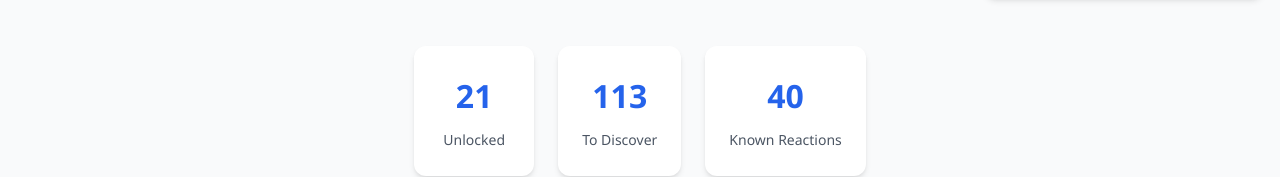
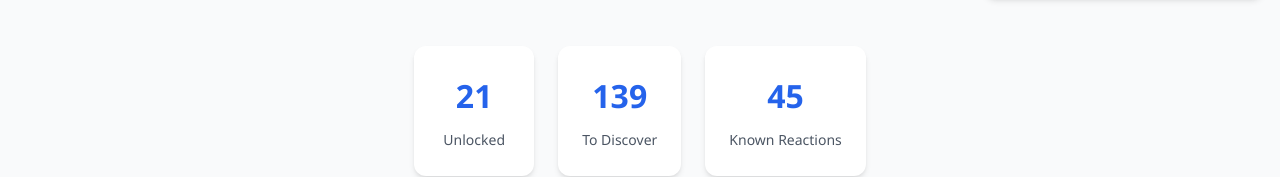
Before and after one commit to Lokesh-1511/Chemix, a React (Vite) app: page /learn in a window 1280 px wide. Shown: the part 1022-1199 px from the top of the page. Built offline with nearby package versions, Linux system fonts and the light colour scheme.

Commit message:
data population

```diff
--- a/src/data/chemistryData.js
+++ b/src/data/chemistryData.js
@@ -61,6 +61,21 @@ export const initialElements = [
   { id: 'Te', symbol: 'Te', name: 'Tellurium', type: 'element', group: 'metalloid', unlocked: false },
   { id: 'U', symbol: 'U', name: 'Uranium', type: 'element', group: 'actinide', unlocked: false },
   { id: 'Li+', symbol: 'Li⁺', name: 'Lithium Ion', type: 'ion', group: 'ion', unlocked: false }
+  // Additional transition/lanthanide elements and nickel
+  ,{ id: 'Ni', symbol: 'Ni', name: 'Nickel', type: 'element', group: 'transition-metal', unlocked: false }
+  ,{ id: 'La', symbol: 'La', name: 'Lanthanum', type: 'element', group: 'lanthanide', unlocked: false }
+  ,{ id: 'Ce', symbol: 'Ce', name: 'Cerium', type: 'element', group: 'lanthanide', unlocked: false }
+  ,{ id: 'Nd', symbol: 'Nd', name: 'Neodymium', type: 'element', group: 'lanthanide', unlocked: false }
+  ,{ id: 'Sm', symbol: 'Sm', name: 'Samarium', type: 'element', group: 'lanthanide', unlocked: false }
+  ,{ id: 'Eu', symbol: 'Eu', name: 'Europium', type: 'element', group: 'lanthanide', unlocked: false }
+  ,{ id: 'Gd', symbol: 'Gd', name: 'Gadolinium', type: 'element', group: 'lanthanide', unlocked: false }
+  ,{ id: 'Tb', symbol: 'Tb', name: 'Terbium', type: 'element', group: 'lanthanide', unlocked: false }
+  ,{ id: 'Dy', symbol: 'Dy', name: 'Dysprosium', type: 'element', group: 'lanthanide', unlocked: false }
+  ,{ id: 'Ho', symbol: 'Ho', name: 'Holmium', type: 'element', group: 'lanthanide', unlocked: false }
+  ,{ id: 'Er', symbol: 'Er', name: 'Erbium', type: 'element', group: 'lanthanide', unlocked: false }
+  ,{ id: 'Tm', symbol: 'Tm', name: 'Thulium', type: 'element', group: 'lanthanide', unlocked: false }
+  ,{ id: 'Yb', symbol: 'Yb', name: 'Ytterbium', type: 'element', group: 'lanthanide', unlocked: false }
+  ,{ id: 'Lu', symbol: 'Lu', name: 'Lutetium', type: 'element', group: 'lanthanide', unlocked: false }
 ];
 
 
@@ -169,7 +184,21 @@ export const compounds = [
   { id: 'H2CO', symbol: 'H₂CO', name: 'Formaldehyde', type: 'compound', category: 'organic', unlocked: false },
   { id: 'C2H2', symbol: 'C₂H₂', name: 'Acetylene', type: 'compound', category: 'gas', unlocked: false },
   { id: 'H2S2O8', symbol: 'H₂S₂O₈', name: 'Peroxydisulfate', type: 'compound', category: 'oxidizer', unlocked: false },
+  // Industrial salts, oxidizers, minerals, and battery materials
+  { id: 'NaClO', symbol: 'NaClO', name: 'Sodium Hypochlorite', type: 'compound', category: 'oxidizer', unlocked: false },
+  { id: 'NaClO3', symbol: 'NaClO₃', name: 'Sodium Chlorate', type: 'compound', category: 'oxidizer', unlocked: false },
+  { id: 'NaClO4', symbol: 'NaClO₄', name: 'Sodium Perchlorate', type: 'compound', category: 'oxidizer', unlocked: false },
+  { id: 'KNO3', symbol: 'KNO₃', name: 'Potassium Nitrate (Saltpeter)', type: 'compound', category: 'salt', unlocked: false },
+  { id: 'Al2(SO4)3', symbol: 'Al₂(SO₄)₃', name: 'Aluminium Sulfate', type: 'compound', category: 'salt', unlocked: false },
+  { id: 'CaSO4_2H2O', symbol: 'CaSO₄·2H₂O', name: 'Gypsum (Calcium Sulfate Dihydrate)', type: 'compound', category: 'mineral', unlocked: false },
+  { id: 'LiCoO2', symbol: 'LiCoO₂', name: 'Lithium Cobalt Oxide', type: 'compound', category: 'battery', unlocked: false },
+  { id: 'LiFePO4', symbol: 'LiFePO₄', name: 'Lithium Iron Phosphate', type: 'compound', category: 'battery', unlocked: false },
+  { id: 'C_graphite', symbol: 'C', name: 'Graphite (Carbon)', type: 'compound', category: 'material', unlocked: false },
+  { id: 'LiPF6', symbol: 'LiPF₆', name: 'Lithium Hexafluorophosphate (electrolyte salt)', type: 'compound', category: 'electrolyte', unlocked: false },
+  { id: 'Na2CO3_2H2O', symbol: 'Na₂CO₃·2H₂O', name: 'Sodium Carbonate Decahydrate (trona-like)', type: 'compound', category: 'salt', unlocked: false },
+  { id: 'K2SO4_2H2O', symbol: 'K₂SO₄·2H₂O', name: 'Potassium Sulfate Hydrate', type: 'compound', category: 'salt', unlocked: false },
 ];
+
 
 // Hardcoded reaction rules - TODO: Replace with AI or comprehensive database
 export const reactionRules = [
@@ -641,6 +670,52 @@ export const reactionRules = [
     type: 'combustion',
     conditions: { temperature: 'high', pressure: 'normal', catalyst: null }
   }
+  ,
+  {
+    id: 'chloralkali_electrolysis',
+    reactants: ['NaCl', 'H2O', 'electricity'],
+    products: ['NaOH', 'Cl2', 'H2'],
+    equation: '2NaCl + 2H₂O → 2NaOH + Cl₂ + H₂ (electrolysis)',
+    explanation: 'Electrolysis of brine produces sodium hydroxide, chlorine gas, and hydrogen gas.',
+    type: 'electrolysis',
+    conditions: { temperature: 'room', pressure: 'normal', catalyst: 'electricity' }
+  },
+  {
+    id: 'hypochlorite_formation',
+    reactants: ['Cl2', 'NaOH'],
+    products: ['NaCl', 'NaClO', 'H2O'],
+    equation: 'Cl₂ + 2NaOH → NaCl + NaClO + H₂O',
+    explanation: 'Chlorine reacts with cold dilute sodium hydroxide to produce sodium hypochlorite (bleach).',
+    type: 'synthesis',
+    conditions: { temperature: 'low', pressure: 'normal', catalyst: 'none' }
+  },
+  {
+    id: 'potassium_nitrate_formation',
+    reactants: ['NaNO3', 'KCl'],
+    products: ['KNO3', 'NaCl'],
+    equation: 'NaNO₃ + KCl → KNO₃ + NaCl (metathesis)',
+    explanation: 'Metathesis / salt-exchange reaction producing potassium nitrate and sodium chloride.',
+    type: 'metathesis',
+    conditions: { temperature: 'medium', pressure: 'normal', catalyst: 'none' }
+  },
+  {
+    id: 'gypsum_hydration',
+    reactants: ['CaSO4', 'H2O'],
+    products: ['CaSO4_2H2O'],
+    equation: 'CaSO₄ + 2H₂O → CaSO₄·2H₂O',
+    explanation: 'Hydration of calcium sulfate forms gypsum (dihydrate).',
+    type: 'hydration',
+    conditions: { temperature: 'room', pressure: 'normal', catalyst: 'water' }
+  },
+  {
+    id: 'co2_capture_by_naoh',
+    reactants: ['CO2', 'NaOH'],
+    products: ['Na2CO3', 'H2O'],
+    equation: '2NaOH + CO₂ → Na₂CO₃ + H₂O',
+    explanation: 'Sodium hydroxide captures carbon dioxide forming sodium carbonate; used in CO₂ scrubbing.',
+    type: 'capture',
+    conditions: { temperature: 'room', pressure: 'normal', catalyst: 'none' }
+  }
 ];
 
 export const conditionOptions = {
```
